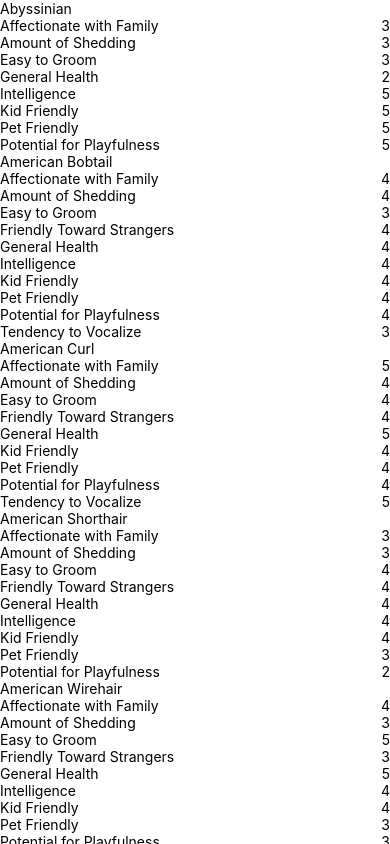
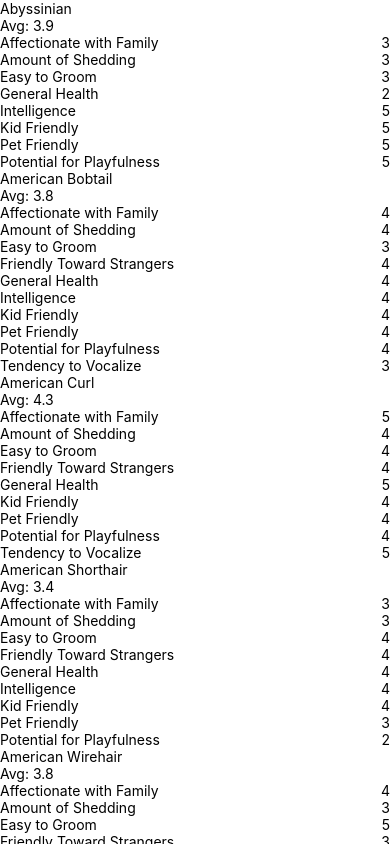
Before and after one commit to Joshkaki00/by-breed-starter, a React Native app: screen / in a window 390 px wide. Built offline with nearby package versions, Linux system fonts and the light colour scheme.

Commit message:
Refactor BreedItem component to include average rating display

```diff
--- a/App.js
+++ b/App.js
@@ -5,12 +5,19 @@ import { SafeAreaProvider, SafeAreaView } from 'react-native-safe-area-context';
 
 // Component to render each breed item
 const BreedItem = ({ item }) => {
-  // Get all property keys except 'breed' (and 'name' if it exists)
   const keys = Object.keys(item).filter(key => key !== 'breed' && key !== 'name');
+
+  // Calculate average rating
+  const values = keys.map(key => item[key]);
+  const sum = values.reduce((total, val) => total + val, 0);
+  const average = sum / values.length;
 
   return (
     <View>
-      <Text>{item.breed}</Text>
+      <View style={styles.headerRow}>
+        <Text>{item.breed}</Text>
+        <Text>Avg: {average.toFixed(1)}</Text>
+      </View>
       {keys.map(key => (
         <View key={key} style={styles.propertyRow}>
           <Text>{key}</Text>
```
